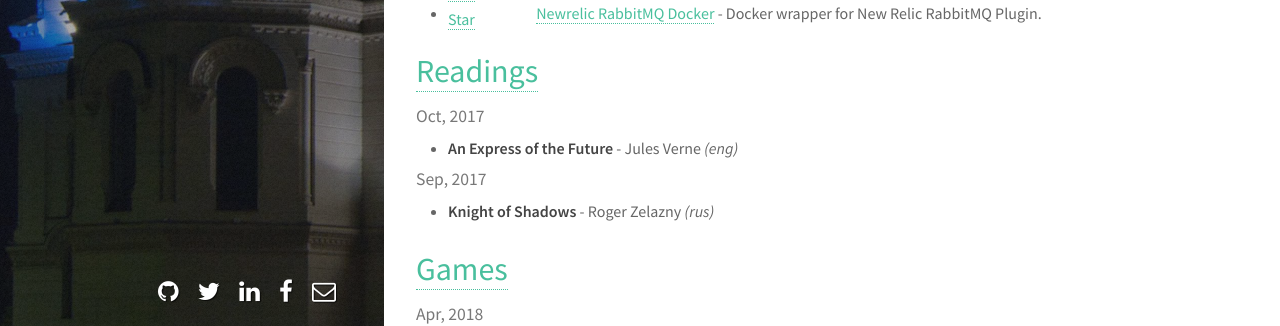
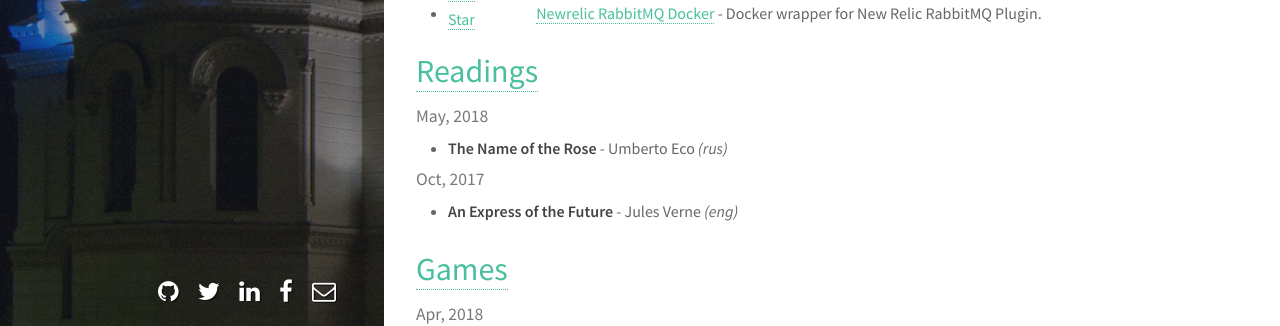
Before and after one commit to tamtamchik/tamtamchik.github.io, a Jekyll site: the page built from index.html, in a window 1280 px wide and 1292 px high. Shown: the part 805-1131 px from the top of the window. Built offline with Jekyll 4.4.1, drawn with Linux system fonts in a browser that asks for light colours.

Commit message:
Update books.yml

```diff
--- a/_data/books.yml
+++ b/_data/books.yml
@@ -1,3 +1,9 @@
+- date: 2018-05-01
+  books:
+    - title: The Name of the Rose
+      author: Umberto Eco
+      lang: rus
+
 - date: 2017-10-01
   books:
     - title: An Express of the Future
```
